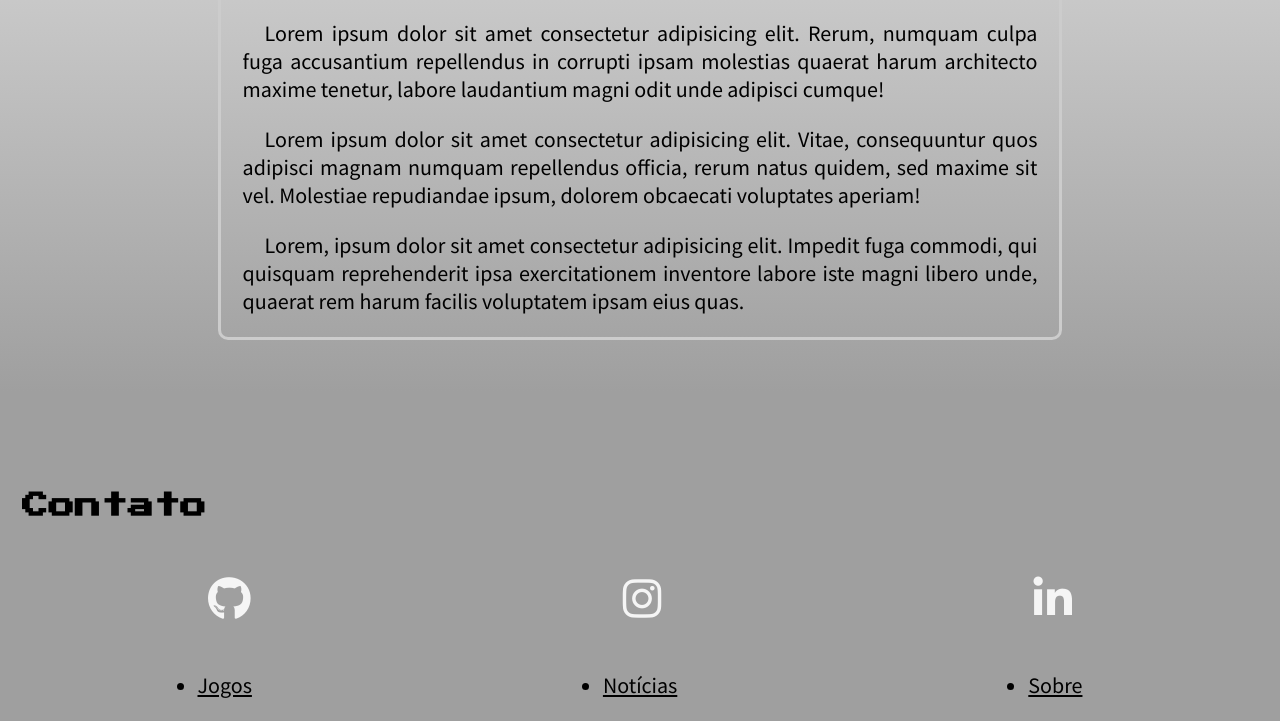
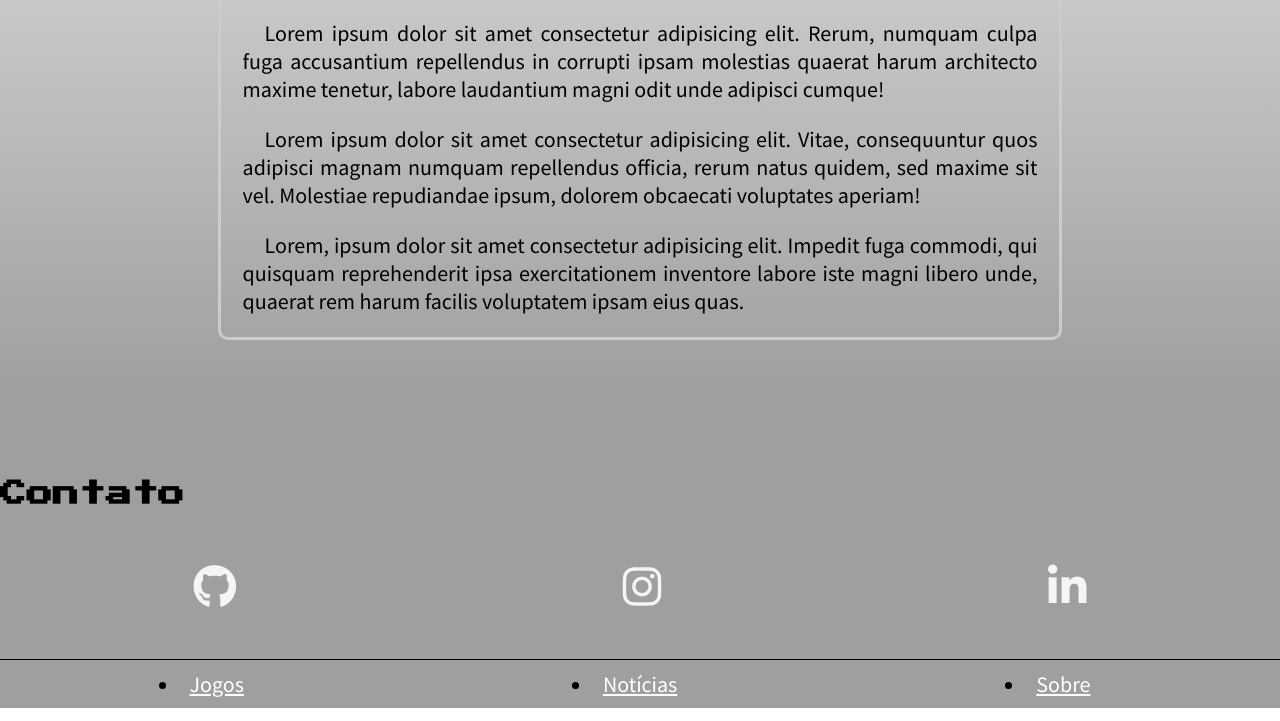
Before and after one commit to MTevangelista/games-portal, a plain HTML site: page index.html in a window 1280 px wide. Shown: the part 2952-3673 px from the top of the page. Drawn offline with Linux system fonts and the light colour scheme.

```diff
--- a/css/style.css
+++ b/css/style.css
@@ -225,6 +225,8 @@ header {
     text-decoration: none;
 }
 
+.contact a:active,
+.contact .box a:hover,
 .menuWeb a:active,
 .menuWeb a:hover {
     background-color: var(--text-color);
@@ -360,7 +362,7 @@ header {
 
 .contact {
     text-align: center;
-    padding: 1em;
+    padding-top: 10px;
     background-color: rgba(159, 159, 159, 1)
 }
 
@@ -385,11 +387,21 @@ header {
 }
 
 .contact .box ul {
+    border: 1px solid;
+    border-left: none;
+    border-right: none;
+    border-bottom: none;
+    padding: 10px;
+    width: 100%;
+}
+
+.contact .box ul {
     margin-top: 2em;
     display: flex;
     justify-content: space-around;
 }
 
-.contact a {
-    color: black;
+.contact .box a {
+    padding: 10px;
+    color: white;
 }
```
